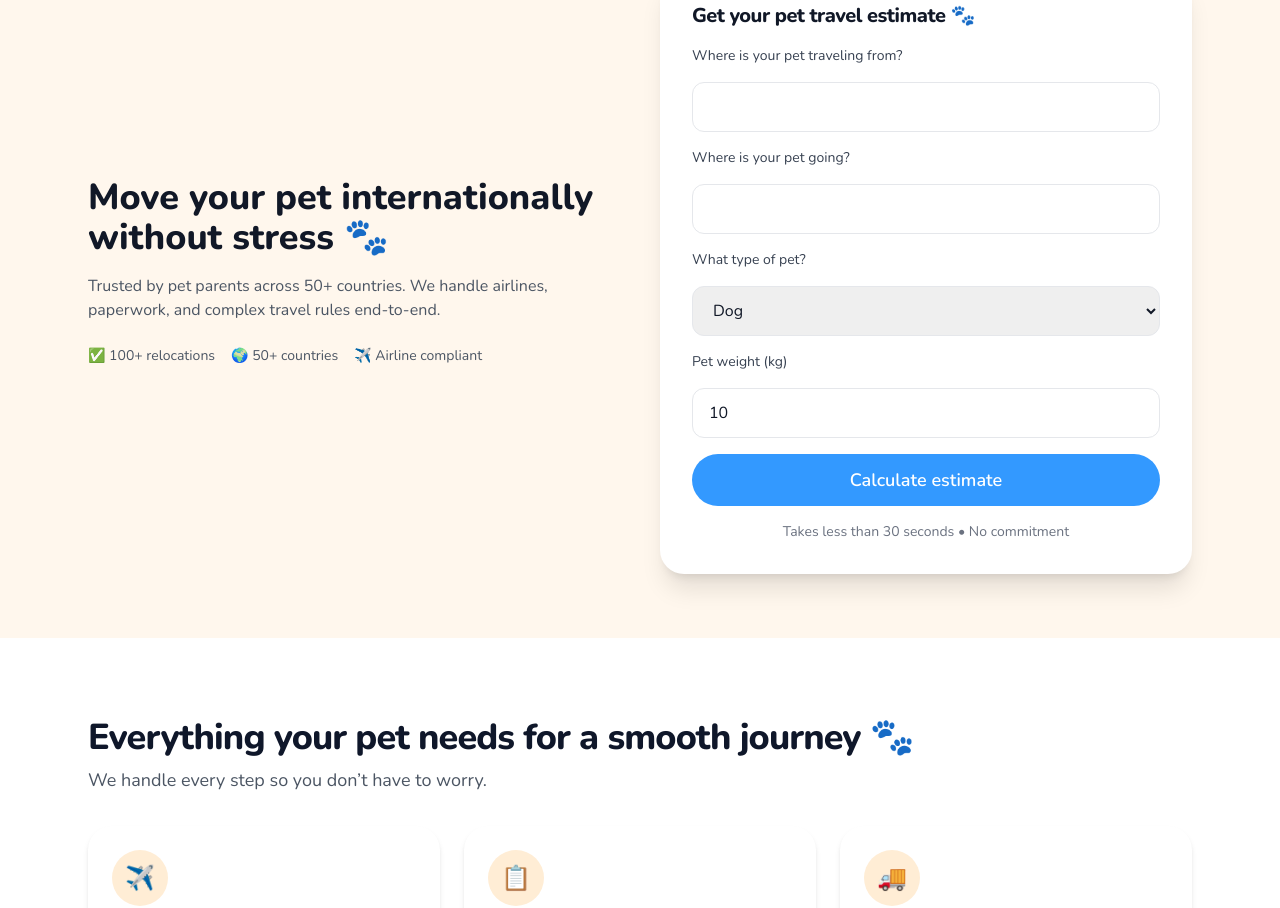
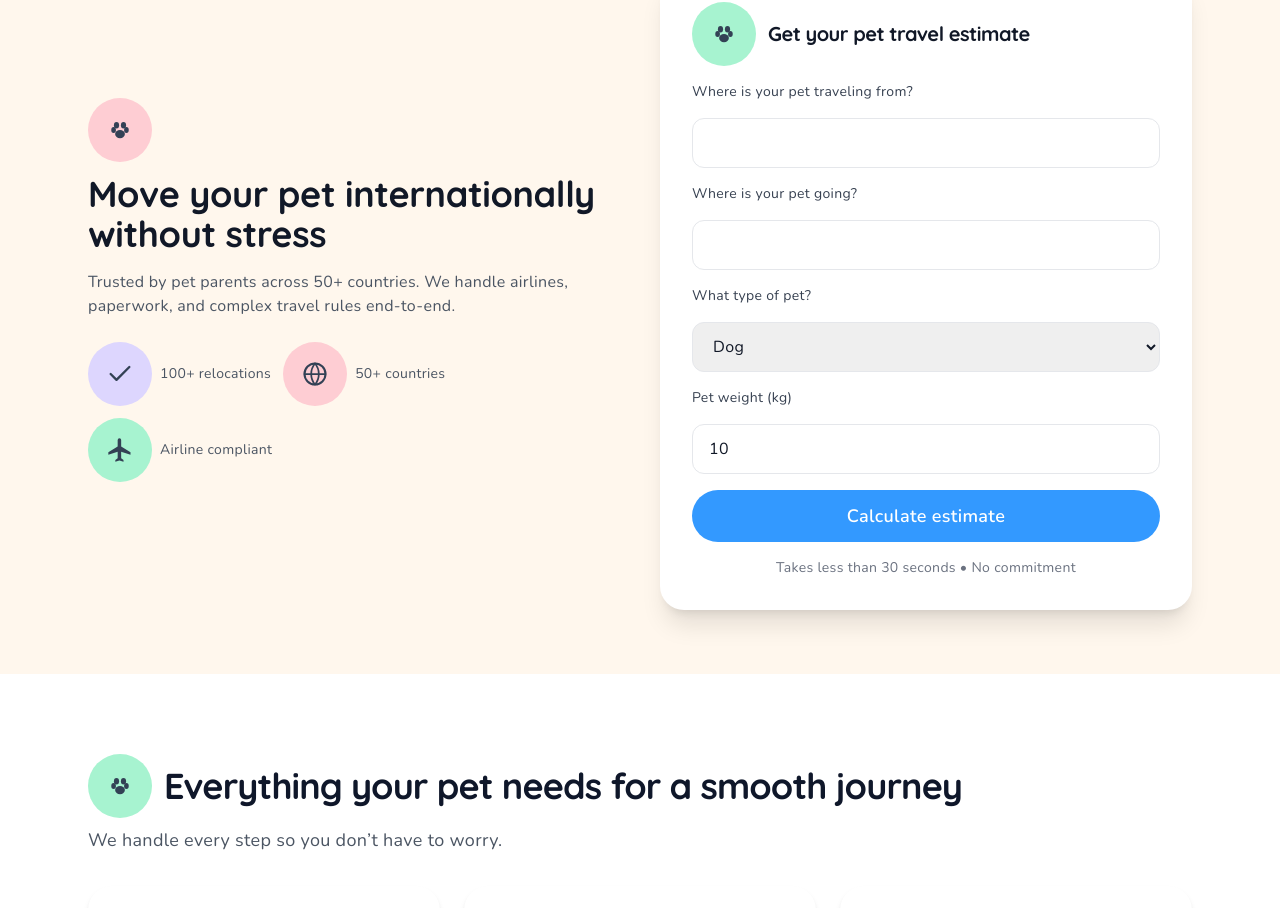
Before and after one commit to Pandauser2/explore-creatures, a Next.js app: page / in a window 1280 px wide. Shown: the part 659-1567 px from the top of the page. Built offline with nearby package versions, Linux system fonts and the light colour scheme; no server answers.

Commit message:
UX design polish

```diff
--- a/app/globals.css
+++ b/app/globals.css
@@ -11,6 +11,15 @@
 body {
   @apply text-gray-900 antialiased;
   background: var(--bg-soft);
+  letter-spacing: 0.02em;
+}
+
+h1,
+h2,
+h3,
+h4 {
+  font-family: var(--font-heading), ui-rounded, system-ui, sans-serif;
+  letter-spacing: -0.01em;
 }
 
 .card {
@@ -18,9 +27,9 @@ body {
 }
 
 .btn-primary {
-  background-color: var(--accent);
+  background-color: #3399ff;
   color: white;
-  border-radius: 999px;
+  border-radius: 50px;
   @apply px-6 py-3 font-semibold transition hover:opacity-90;
 }
 
--- a/app/layout.tsx
+++ b/app/layout.tsx
@@ -1,10 +1,17 @@
 import type { Metadata } from "next";
-import { Nunito } from "next/font/google";
+import { Nunito, Quicksand } from "next/font/google";
 import "./globals.css";
 
 const nunito = Nunito({
   subsets: ["latin"],
-  weight: ["400", "600", "700", "800"]
+  weight: ["400", "600", "700", "800"],
+  variable: "--font-body"
+});
+
+const quicksand = Quicksand({
+  subsets: ["latin"],
+  weight: ["600", "700"],
+  variable: "--font-heading"
 });
 
 export const metadata: Metadata = {
@@ -18,7 +25,7 @@ export default function RootLayout({
   children: React.ReactNode;
 }>) {
   return (
-    <html lang="en">
+    <html lang="en" className={`${nunito.variable} ${quicksand.variable}`}>
       <body className={nunito.className}>{children}</body>
     </html>
   );
--- a/app/page.tsx
+++ b/app/page.tsx
@@ -4,6 +4,13 @@ import { Footer } from "@/components/Footer";
 import { FounderSection } from "@/components/FounderSection";
 import { Hero } from "@/components/Hero";
 import { Navbar } from "@/components/Navbar";
+import {
+  IconCircle64,
+  SvgCheck,
+  SvgGlobe,
+  SvgPaw,
+  SvgPlane
+} from "@/components/PastelIcons";
 import { ProcessSection } from "@/components/ProcessSection";
 import { QuoteForm } from "@/components/QuoteForm";
 import { ServicesSection } from "@/components/ServicesSection";
@@ -20,21 +27,39 @@ export default async function Page() {
         <Hero />
       </div>
       <div className="fade-in">
-        <section className="py-16 bg-[var(--bg-soft)]">
+        <section className="bg-[var(--bg-soft)] py-16">
           <div className="mx-auto grid max-w-6xl items-center gap-10 px-6 md:grid-cols-2">
             {/* Left: Value prop */}
             <div>
-              <h1 className="mb-4 text-3xl font-extrabold md:text-4xl">
-                Move your pet internationally without stress 🐾
+              <h1 className="mb-4 flex flex-wrap items-center gap-3 text-3xl font-extrabold md:text-4xl">
+                <IconCircle64 tone="coral">
+                  <SvgPaw />
+                </IconCircle64>
+                Move your pet internationally without stress
               </h1>
               <p className="mb-6 text-gray-600">
                 Trusted by pet parents across 50+ countries. We handle airlines, paperwork, and
                 complex travel rules end-to-end.
               </p>
-              <div className="flex flex-wrap gap-4 text-sm text-gray-600">
-                <span>✅ 100+ relocations</span>
-                <span>🌍 50+ countries</span>
-                <span>✈️ Airline compliant</span>
+              <div className="flex flex-col gap-3 text-sm text-gray-600 sm:flex-row sm:flex-wrap sm:items-center">
+                <span className="inline-flex items-center gap-2">
+                  <IconCircle64 tone="lavender">
+                    <SvgCheck />
+                  </IconCircle64>
+                  100+ relocations
+                </span>
+                <span className="inline-flex items-center gap-2">
+                  <IconCircle64 tone="coral">
+                    <SvgGlobe />
+                  </IconCircle64>
+                  50+ countries
+                </span>
+                <span className="inline-flex items-center gap-2">
+                  <IconCircle64 tone="mint">
+                    <SvgPlane />
+                  </IconCircle64>
+                  Airline compliant
+                </span>
               </div>
             </div>
             {/* Right: Form */}
--- /dev/null
+++ b/components/PastelIcons.tsx
@@ -0,0 +1,134 @@
+import type { ReactNode } from "react";
+
+const tones = {
+  lavender: "bg-[#DDD6FE]",
+  coral: "bg-[#FECDD3]",
+  mint: "bg-[#A7F3D0]"
+} as const;
+
+export type PastelTone = keyof typeof tones;
+
+export function IconCircle64({
+  tone,
+  children,
+  className = ""
+}: {
+  tone: PastelTone;
+  children: ReactNode;
+  className?: string;
+}) {
+  return (
+    <span
+      className={`inline-flex h-16 w-16 shrink-0 items-center justify-center rounded-full text-slate-700 ${tones[tone]} ${className}`}
+      aria-hidden
+    >
+      {children}
+    </span>
+  );
+}
+
+const iconClass = "h-7 w-7";
+
+export function SvgPlane() {
+  return (
+    <svg className={iconClass} viewBox="0 0 24 24" fill="currentColor" aria-hidden>
+      <path d="M21 16v-2l-8-5V3.5a1.5 1.5 0 0 0-3 0V9l-8 5v2l8-2.5V19l-2 1.5V22l3.5-1 3.5 1v-1.5L13 19v-5.5l8 2.5Z" />
+    </svg>
+  );
+}
+
+export function SvgDocument() {
+  return (
+    <svg className={iconClass} viewBox="0 0 24 24" fill="none" aria-hidden>
+      <path
+        d="M7 3h7l5 5v13a1 1 0 0 1-1 1H7a1 1 0 0 1-1-1V4a1 1 0 0 1 1-1Z"
+        stroke="currentColor"
+        strokeWidth="1.75"
+        strokeLinejoin="round"
+      />
+      <path d="M14 3v5h5M9 12h6M9 16h6" stroke="currentColor" strokeWidth="1.75" strokeLinecap="round" />
+    </svg>
+  );
+}
+
+export function SvgTruck() {
+  return (
+    <svg className={iconClass} viewBox="0 0 24 24" fill="none" aria-hidden>
+      <path
+        d="M1 7h12v10H1V7Zm12 2h4l3 3v5h-7V9Z"
+        stroke="currentColor"
+        strokeWidth="1.75"
+        strokeLinejoin="round"
+      />
+      <circle cx="6.5" cy="18" r="2" fill="currentColor" />
+      <circle cx="17.5" cy="18" r="2" fill="currentColor" />
+    </svg>
+  );
+}
+
+export function SvgCheck() {
+  return (
+    <svg className={iconClass} viewBox="0 0 24 24" fill="none" aria-hidden>
+      <path
+        d="M20 6 9 17l-5-5"
+        stroke="currentColor"
+        strokeWidth="2"
+        strokeLinecap="round"
+        strokeLinejoin="round"
+      />
+    </svg>
+  );
+}
+
+export function SvgGlobe() {
+  return (
+    <svg className={iconClass} viewBox="0 0 24 24" fill="none" aria-hidden>
+      <circle cx="12" cy="12" r="9" stroke="currentColor" strokeWidth="1.75" />
+      <path
+        d="M3 12h18M12 3a14 14 0 0 1 0 18M12 3a14 14 0 0 0 0 18"
+        stroke="currentColor"
+        strokeWidth="1.5"
+        strokeLinecap="round"
+      />
+    </svg>
+  );
+}
+
+export function SvgPaw() {
+  return (
+    <svg className={iconClass} viewBox="0 0 24 24" fill="currentColor" aria-hidden>
+      <ellipse cx="9" cy="8" rx="2.2" ry="2.8" />
+      <ellipse cx="15" cy="8" rx="2.2" ry="2.8" />
+      <ellipse cx="6.5" cy="12" rx="2" ry="2.5" />
+      <ellipse cx="17.5" cy="12" rx="2" ry="2.5" />
+      <ellipse cx="12" cy="15.5" rx="4.2" ry="3.5" />
+    </svg>
+  );
+}
+
+export function SvgDog() {
+  return (
+    <svg className={iconClass} viewBox="0 0 24 24" fill="none" aria-hidden>
+      <ellipse cx="12" cy="14" rx="6" ry="5" fill="currentColor" opacity="0.85" />
+      <circle cx="12" cy="9" r="4.5" fill="currentColor" opacity="0.85" />
+      <path d="M8 6 6 3M16 6l2-3" stroke="currentColor" strokeWidth="1.5" strokeLinecap="round" />
+      <circle cx="10" cy="8.5" r="0.9" fill="#fff" />
+      <circle cx="14" cy="8.5" r="0.9" fill="#fff" />
+    </svg>
+  );
+}
+
+export function SvgCat() {
+  return (
+    <svg className={iconClass} viewBox="0 0 24 24" fill="none" aria-hidden>
+      <path
+        d="M8 5 6 2M16 5l2-3M6.5 14a5.5 5 0 1 1 11 0v2h-11v-2Z"
+        stroke="currentColor"
+        strokeWidth="1.75"
+        strokeLinecap="round"
+        strokeLinejoin="round"
+      />
+      <path d="M9 11h.01M15 11h.01" stroke="currentColor" strokeWidth="2" strokeLinecap="round" />
+    </svg>
+  );
+}
--- a/components/QuoteForm.tsx
+++ b/components/QuoteForm.tsx
@@ -1,6 +1,8 @@
 "use client";
 
 import { FormEvent, useState } from "react";
+
+import { IconCircle64, SvgPaw } from "@/components/PastelIcons";
 
 const petMultipliers = {
   dog: 1.2,
@@ -81,11 +83,19 @@ export function QuoteForm() {
 
   return (
     <div id="quote-form" className="w-full">
-      <div className="bg-white rounded-3xl p-6 shadow-xl md:p-8">
-        <h3 className="mb-4 text-xl font-extrabold tracking-tight">
-          Get your pet travel estimate 🐾
+      <div className="relative rounded-3xl bg-white p-6 shadow-xl md:p-8">
+        <h3 className="mb-4 flex flex-wrap items-center gap-3 text-xl font-extrabold tracking-tight">
+          <IconCircle64 tone="mint">
+            <SvgPaw />
+          </IconCircle64>
+          Get your pet travel estimate
         </h3>
-        <form onSubmit={handleQuoteSubmit}>
+        <div className="relative min-h-[340px]">
+          <form
+            onSubmit={handleQuoteSubmit}
+            className={loading ? "pointer-events-none opacity-[0.35]" : ""}
+            aria-busy={loading}
+          >
             <div className="space-y-4">
               <label className="block text-sm font-medium text-gray-700">
                 Where is your pet traveling from?
@@ -129,17 +139,33 @@ export function QuoteForm() {
               >
                 {loading ? "Working…" : "Calculate estimate"}
               </button>
-            {loading ? (
-              <p className="mt-2 text-center text-gray-600 animate-pulse">
-                Calculating travel plan for your pet 🐾...
-              </p>
-            ) : (
+              {!loading ? (
                 <p className="mt-2 text-center text-sm text-gray-500">
                   Takes less than 30 seconds • No commitment
                 </p>
-            )}
+              ) : null}
             </div>
           </form>
+
+          {loading ? (
+            <div
+              className="absolute inset-0 z-10 flex flex-col items-center justify-center gap-4 rounded-2xl bg-white/93 px-4 backdrop-blur-sm"
+              role="status"
+              aria-live="polite"
+            >
+              <img
+                src="/images/estimate-van.gif"
+                alt=""
+                width={128}
+                height={80}
+                className="h-20 w-auto max-w-full object-contain md:h-24"
+              />
+              <p className="text-center text-sm text-gray-600">
+                Calculating travel plan for your pet…
+              </p>
+            </div>
+          ) : null}
+        </div>
 
         {priceRange && !loading ? (
           <div className="mt-4 rounded-2xl bg-gray-50 p-5">
@@ -175,7 +201,7 @@ export function QuoteForm() {
             ) : (
               <div className="mt-4 rounded-2xl bg-green-50 p-4 text-center">
                 <p className="font-medium text-green-800">
-                  You&apos;re all set! We&apos;ll reach out shortly 🐾
+                  You&apos;re all set! We&apos;ll reach out shortly.
                 </p>
               </div>
             )}
--- a/components/ServicesSection.tsx
+++ b/components/ServicesSection.tsx
@@ -1,3 +1,12 @@
+import type { PastelTone } from "@/components/PastelIcons";
+import {
+  IconCircle64,
+  SvgDocument,
+  SvgPaw,
+  SvgPlane,
+  SvgTruck
+} from "@/components/PastelIcons";
+
 type ServicesSectionProps = {
   services: Array<{
     title: string;
@@ -6,40 +15,59 @@ type ServicesSectionProps = {
   }>;
 };
 
-const hardcodedServices = [
+const hardcodedServices: {
+  title: string;
+  description: string;
+  tone: PastelTone;
+  icon: "plane" | "document" | "truck";
+}[] = [
   {
     title: "Flight & Travel Planning",
     description:
       "We plan the safest, most comfortable route for your pet, based on airline rules and timing.",
-    emoji: "✈️"
+    tone: "lavender",
+    icon: "plane"
   },
   {
     title: "Documentation & Compliance",
     description:
       "We handle all paperwork, health certificates, and country-specific requirements.",
-    emoji: "📋"
+    tone: "coral",
+    icon: "document"
   },
   {
     title: "Door-to-Door Support",
     description:
       "From pickup to final delivery, we coordinate every step of your pet’s journey.",
-    emoji: "🚚"
+    tone: "mint",
+    icon: "truck"
   }
-] as const;
+];
+
+function ServiceGlyph({ name }: { name: "plane" | "document" | "truck" }) {
+  if (name === "document") return <SvgDocument />;
+  if (name === "truck") return <SvgTruck />;
+  return <SvgPlane />;
+}
 
 export function ServicesSection({ services: _services }: ServicesSectionProps) {
   return (
     <section className="bg-white py-20">
       <div className="mx-auto max-w-6xl px-6">
-        <h2 className="mb-2 text-3xl font-extrabold tracking-tight text-slate-900 md:text-4xl">
-          Everything your pet needs for a smooth journey 🐾
+        <h2 className="mb-2 flex flex-wrap items-center gap-3 text-3xl font-extrabold tracking-tight text-slate-900 md:text-4xl">
+          <IconCircle64 tone="mint">
+            <SvgPaw />
+          </IconCircle64>
+          Everything your pet needs for a smooth journey
         </h2>
         <p className="mb-8 text-lg text-gray-600">We handle every step so you don’t have to worry.</p>
         <div className="grid gap-6 md:grid-cols-3">
           {hardcodedServices.map((service) => (
             <div key={service.title} className="card transition hover:shadow-lg">
-              <div className="mb-4 flex h-14 w-14 items-center justify-center rounded-full bg-orange-100">
-                <span className="text-2xl">{service.emoji}</span>
+              <div className="mb-4">
+                <IconCircle64 tone={service.tone}>
+                  <ServiceGlyph name={service.icon} />
+                </IconCircle64>
               </div>
               <h3 className="mt-3 text-lg font-extrabold tracking-tight text-slate-900">
                 {service.title}
```
Also changed, not shown: components/FounderSection.tsx (+7 -2 lines), components/Hero.tsx (+8 -2 lines), components/ProcessSection.tsx (+7 -2 lines), components/TestimonialsSection.tsx (+32 -9 lines), public/images/estimate-van.gif (added). Lines whose indentation alone changed are shown as unchanged.
